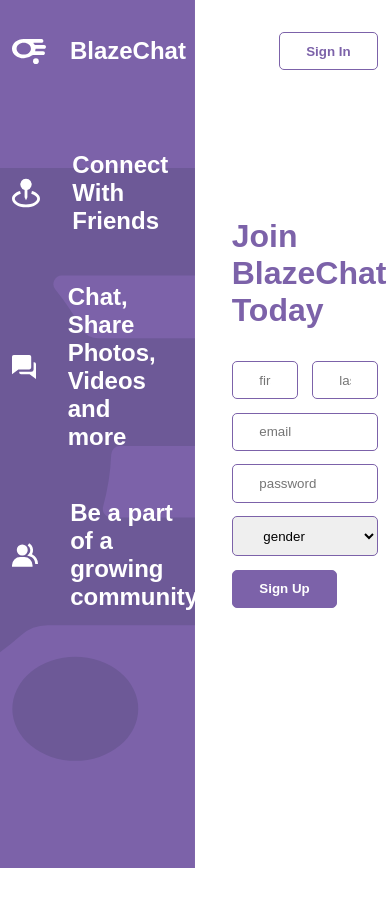
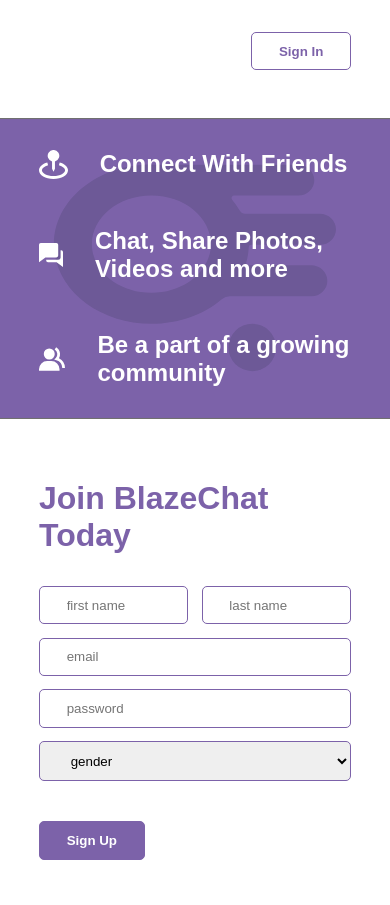
Before and after one commit to elishaking/blazehub, a React (Create React App) app in the folder client/: page / in a window 390 px wide. Before the commit the page ends 868 px from the top, so only its background shows below. Built offline with nearby package versions, Linux system fonts and the light colour scheme.

Commit message:
landing responsive

```diff
--- a/client/public/assets/css/styles.css
+++ b/client/public/assets/css/styles.css
@@ -22,3 +22,12 @@ body {
   background-repeat: no-repeat;
   background-size: cover;
 }
+
+@media (max-width: 1000px) {
+  .content .left {
+    background-image: url(../img/info-bg.svg);
+    background-position: center;
+    background-repeat: no-repeat;
+    background-size: cover;
+  }
+}
--- a/client/src/App.css
+++ b/client/src/App.css
@@ -22,7 +22,7 @@
 } */
 
 .container {
-  padding: 2em 3vw;
+  padding: 2em 10vw;
 }
 
 nav {
@@ -75,6 +75,7 @@ select {
 .btn-pri {
   background: #7C62A9;
   color: white;
+  margin-top: 3em;
 }
 
 .content {
@@ -124,6 +125,10 @@ select {
   margin-bottom: 3em;
 }
 
+.content .left .info li:last-child {
+  margin-bottom: 0;
+}
+
 .content .left .info li img {
   margin-right: 2em;
 }
@@ -137,8 +142,44 @@ select {
   width: 100%;
 }
 
-@media (max-width: 1300px) {
+@media (max-width: 1550px) {
   .signin-input {
     display: none;
   }
 }
+
+@media (max-width: 1000px) {
+  nav h1 {
+    color: #7C62A9;
+  }
+
+  .landing-bg {
+    background: white;
+  }
+
+  .content {
+    display: block;
+    height: fit-content;
+  }
+
+  .content .left,
+  .right {
+    width: 100%;
+    display: flex;
+    flex-direction: column;
+    justify-content: center;
+  }
+
+  .content .left {
+    margin-left: -10vw;
+    margin-bottom: 2em;
+    width: 100vw;
+    padding: 2em 10vw;
+  }
+}
+
+@media (max-width: 470px) {
+  nav h1 span {
+    display: none;
+  }
+}
--- a/client/src/components/Landing.js
+++ b/client/src/components/Landing.js
@@ -17,7 +17,7 @@ export default class Landing extends Component {
   }
 
   resize = () => {
-    const newMethod = document.body.clientWidth > 1300 ? "POST" : "GET";
+    const newMethod = document.body.clientWidth > 1550 ? "POST" : "GET";
     if (this.state.method !== newMethod) {
       this.setState({
         ...this.state,
@@ -32,7 +32,7 @@ export default class Landing extends Component {
         <header>
           <nav>
             <h1>
-              <img src={logo} alt="Logo" srcSet="" /> BlazeChat
+              <img src={logo} alt="Logo" srcSet="" /> <span>BlazeChat</span>
             </h1>
 
             <div className="nav-right">
```
Also changed, not shown: client/public/assets/img/info-bg.svg (added).
